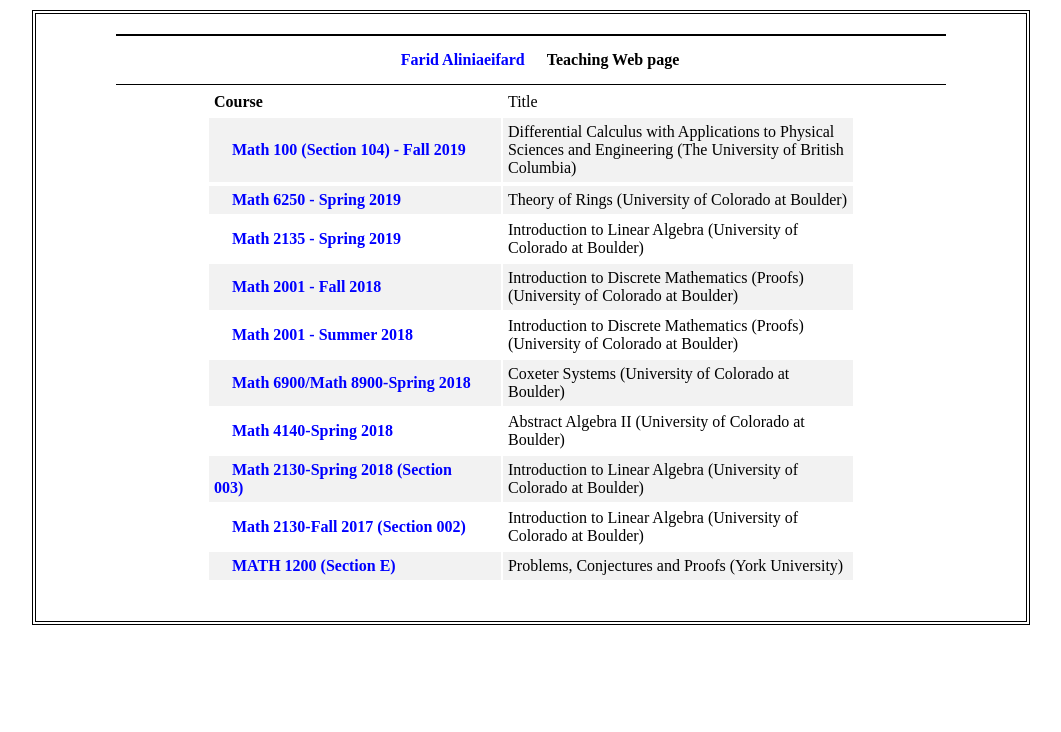
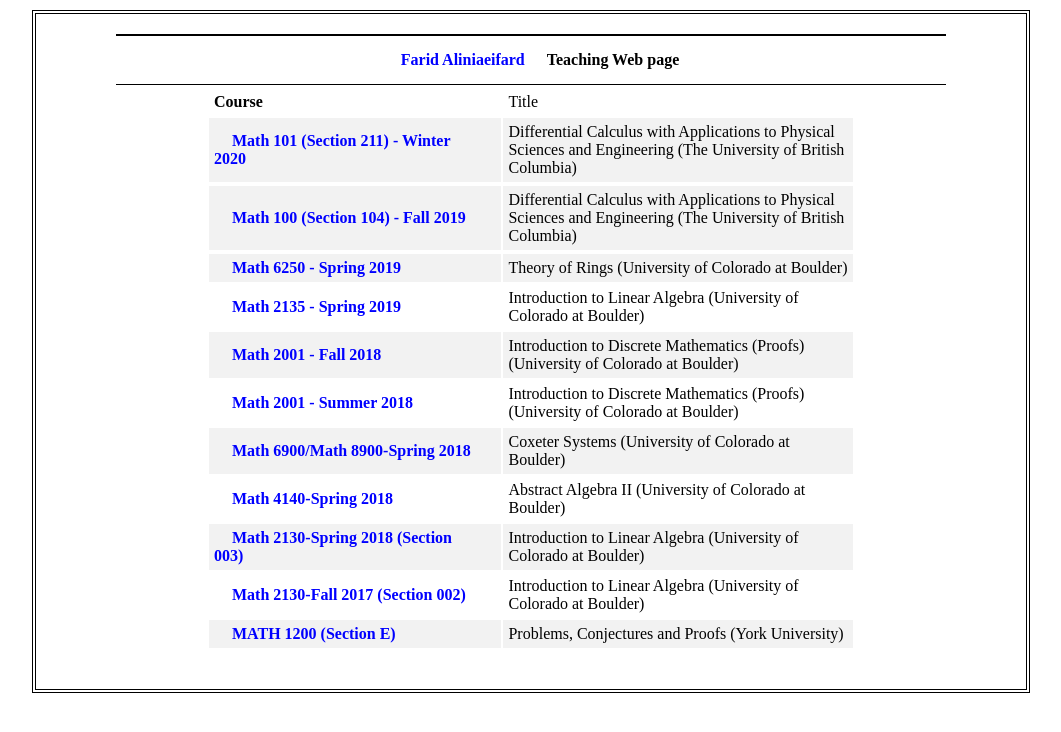
Before and after one commit to faridanf/webpage, a plain HTML site: page teaching/teaching.html in a window 1280 px wide. Shown: the whole page, without its empty margins (109-1170 px from the left). Drawn offline with Linux system fonts and the light colour scheme.

Commit message:
Update teaching.html

```diff
--- a/teaching/teaching.html
+++ b/teaching/teaching.html
@@ -35,6 +35,18 @@
            </th>
       </tr>
 
+
+        <tr>
+          <th>
+              <b><a href="https://faridanf.github.io/Math101/"><font color="blue"><b>Math 101 (Section 211) - Winter 2020 </b></font> </a></b>
+          </th>
+          <th>
+              Differential Calculus with Applications to Physical Sciences and Engineering (The University of British Columbia)
+          </th>
+      <tr>
+
+
+
       <tr>
           <th>
               <b><a href="https://faridanf.github.io/math100/"><font color="blue"><b>Math 100 (Section 104) - Fall 2019 </b></font> </a></b>
@@ -43,6 +55,9 @@
               Differential Calculus with Applications to Physical Sciences and Engineering (The University of British Columbia)
           </th>
       <tr>
+
+
+
 
       <tr>
           <th>
```
